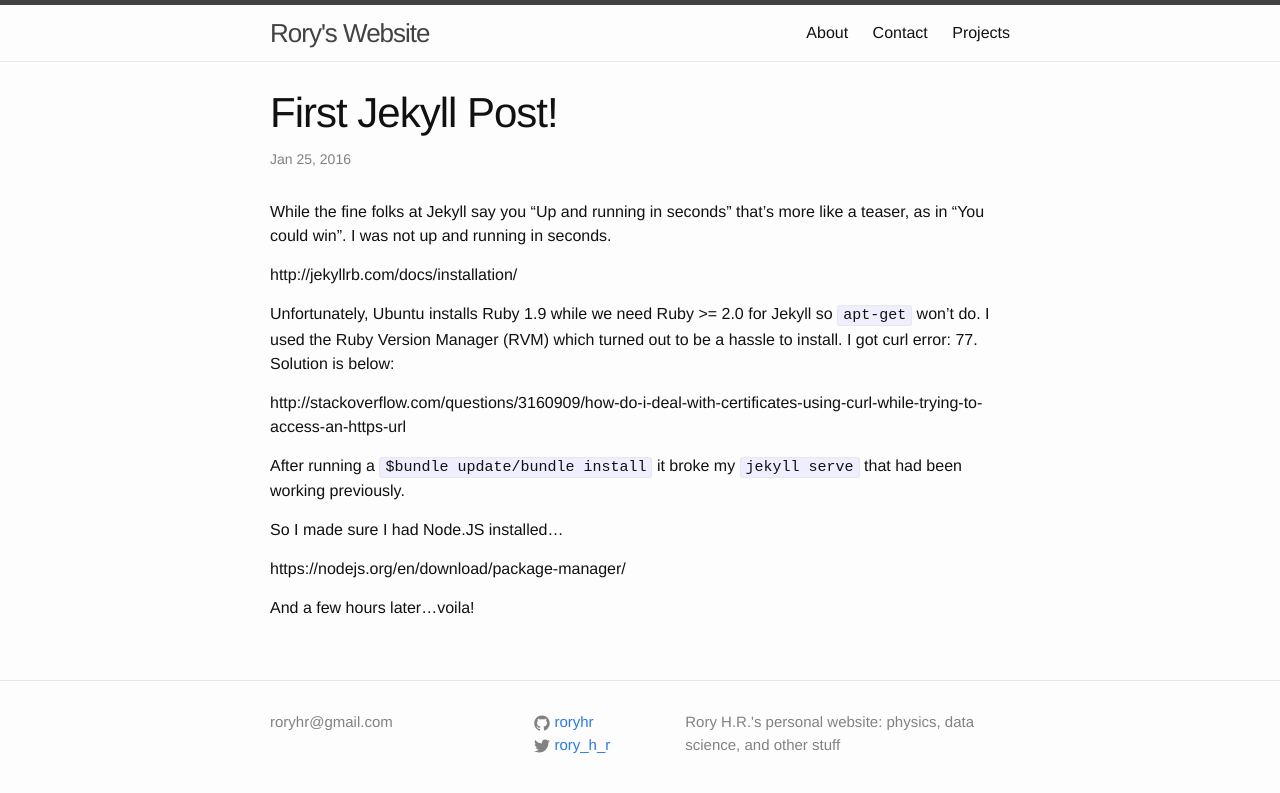
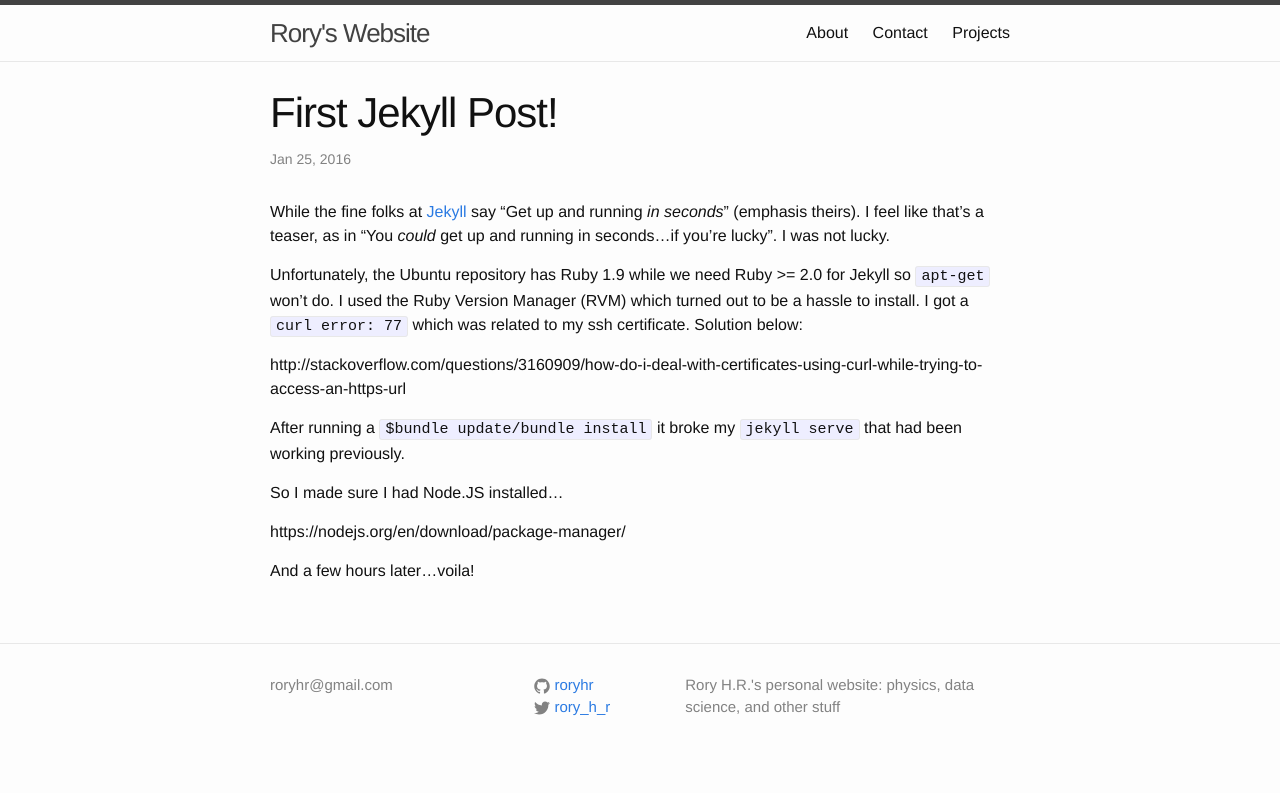
Before and after one commit to roryhr/roryhr.github.io, a Jekyll site: the page built from _posts/2016-01-24-welcome-to-jekyll.md, in a window 1280 px wide. Shown: the top 793 px of the page. Built offline with Jekyll 4.4.1, drawn with Linux system fonts in a browser that asks for light colours.

```diff
--- a/_posts/2016-01-24-welcome-to-jekyll.markdown
+++ b/_posts/2016-01-24-welcome-to-jekyll.md
@@ -4,18 +4,16 @@ title:  "First Jekyll Post!"
 date:   2016-01-24 20:00:59 -0800
 categories: jekyll update
 ---
-While the fine folks at Jekyll say you "Up and running in seconds" that's more
-like a teaser, as in "You could win". I was not up and running in seconds.
+While the fine folks at [Jekyll](http://jekyllrb.com) say "Get up and running *in seconds*"
+(emphasis theirs). I feel like that's a teaser, as in "You *could* get up and
+running in seconds...if you're lucky". I was not lucky.
 
-http://jekyllrb.com/docs/installation/
-
-
-Unfortunately, Ubuntu installs Ruby 1.9 while we need Ruby >= 2.0 for Jekyll
+Unfortunately, the Ubuntu repository has Ruby 1.9 while we need Ruby >= 2.0 for Jekyll
 so `apt-get` won't do. I used the Ruby Version Manager (RVM) which turned out
-to be a hassle to install. I got curl error: 77. Solution is below:
+to be a hassle to install. I got a `curl error: 77` which was related to my
+ssh certificate. Solution below:
 
 http://stackoverflow.com/questions/3160909/how-do-i-deal-with-certificates-using-curl-while-trying-to-access-an-https-url
-
 
 After running a `$bundle update/bundle install` it broke my `jekyll serve` that
 had been working previously.
--- a/index.html
+++ b/index.html
@@ -18,6 +18,4 @@ layout: default
     {% endfor %}
   </ul>
 
-  <p class="rss-subscribe">subscribe <a href="{{ "/feed.xml" | prepend: site.baseurl }}">via RSS</a></p>
-
 </div>
```
Also changed, not shown: about.md (+7 -3 lines), contact.md (+2 -2 lines), feed.xml (deleted, +0 -30 lines), projects.md (+9 -3 lines), README.md.
